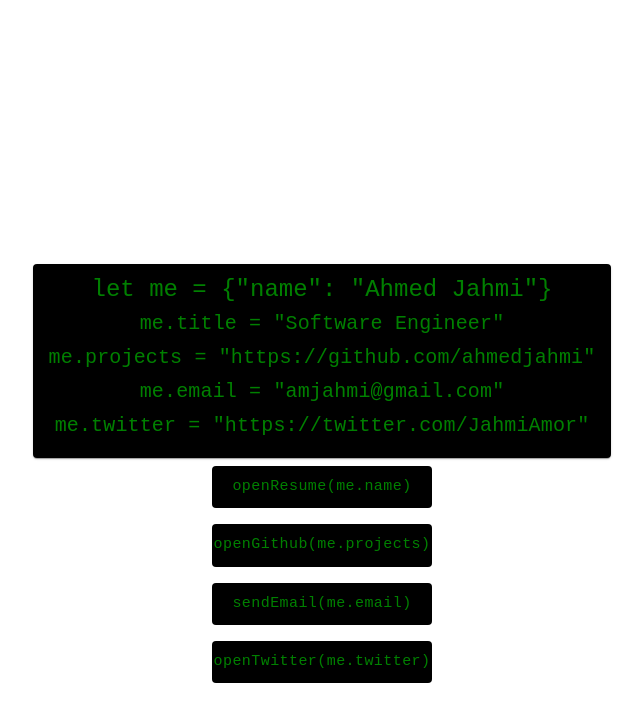
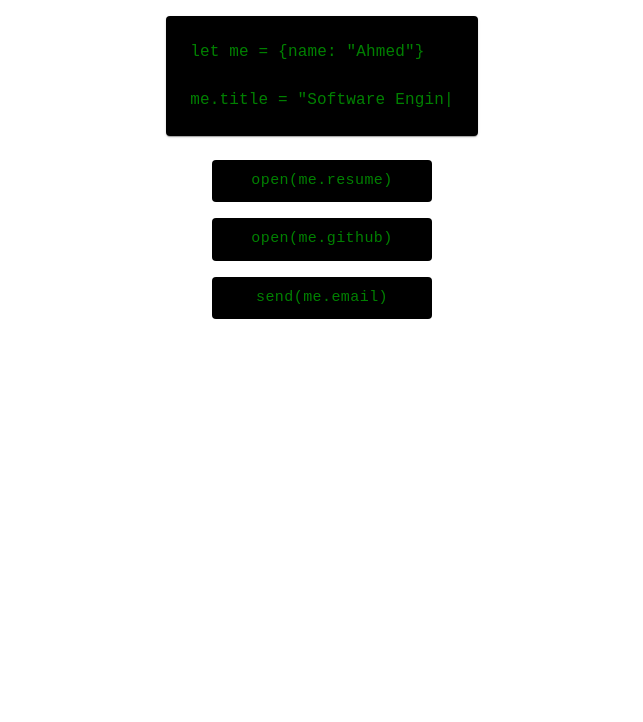
Before and after one commit to ahmedjahmi/AhmedJahmi, a Next.js app: page / in a window 1280 px wide. Shown: the top 722 px of the page, without its empty margins (318-961 px from the left). Built offline with nearby package versions, Linux system fonts and the light colour scheme.

Commit message:
Terrible commit message

```diff
--- a/components/Home.js
+++ b/components/Home.js
@@ -6,13 +6,15 @@ import Typography from '@material-ui/core/Typography';
 import Card from '@material-ui/core/Card';
 import Button from '@material-ui/core/Button'
 import Link from './Link';
+import Typist from 'react-typist';
 
 const useStyles = makeStyles((theme) => ({
 	root: {
 		flexGrow: 1,
-		height: '100vh',
-		marginTop: '33vh',
-		marginBottom: '33vh',
+		fontSize: 12,
+	},
+	item: {
+		margin: theme.spacing(2),
 	},
 	button: {
 		margin: theme.spacing(1),
@@ -21,102 +23,114 @@ const useStyles = makeStyles((theme) => ({
 		color: 'green',
 	},
 	card: {
-		paddingTop: theme.spacing(1),
-		paddingBottom: theme.spacing(2),
-		paddingRight: theme.spacing(2),
-		paddingLeft: theme.spacing(2),
+		// paddingTop: theme.spacing(1),
+		// paddingBottom: theme.spacing(2),
+		// paddingRight: theme.spacing(2),
+		// paddingLeft: theme.spacing(2),
+		maxWidth: '800px',
+		padding: theme.spacing(3),
 		backgroundColor: 'black',
 		color: 'green',
 	},
+	link: {
+		color: 'green',
+		textDecoration: 'none',
+	},
+	cursor: {
+		backgroundColor: 'green',
+		width: '10px',
+		height: '15px',
+	}
 }));
 
 const Home = (props) => {
 	const classes = useStyles();
+	const cursorOptions = {
+		show: true,
+		blink: true,
+		element: '|',
+		hideWhenDone: false,
+		hideWhenDoneDelay: 1000,
+	};
 	return (
 		<div className={classes.root}>
-			<Grid container spacing={2}>
+			<Grid container>
 				<Grid item xs={12}>
 					<Grid
 						container
 						direction='column'
 						justify='center'
 						alignItems='center'
+						alignContent='space-around'
 					>
-						<Grid item>
+						<Grid item xs={12} className={classes.item}>
 							<Card className={classes.card}>
-								<Typography variant='h5' component='h1' align='center'>
+								<Typography variant='body1' component='p'>
 									<code>
-										let me = {'{'}"name": "Ahmed Jahmi"{'}'}
+										<Typist avgTypingDelay={100} startDelay={250} cursor={cursorOptions} >
+											let me = {'{'}name: "Ahmed"{'}'}
+											<br />
+											<br />
+											me.title = "Software Engineer"
+											<br />
+											<br />
+											me.resume = "/resume.png"
+											<br />
+											<br />
+											me.github = "https://github.com/ahmedjahmi"
+											<br />
+											<br />
+											me.email = "amjahmi@gmail.com"
+										</Typist>
 									</code>
 								</Typography>
-								<Typography variant='h6' component='h2' align='center'>
-									<code>me.title = "Software Engineer"</code>
-								</Typography>
-								<Typography variant='h6' component='h2' align='center'>
-									<code>me.projects = "https://github.com/ahmedjahmi"</code>
-								</Typography>
-								<Typography variant='h6' component='h2' align='center'>
-									<code>me.email = "amjahmi@gmail.com"</code>
-								</Typography>
-								<Typography variant='h6' component='h2' align='center'>
-									<code>me.twitter = "https://twitter.com/JahmiAmor"</code>
-								</Typography>
-
 							</Card>
 						</Grid>
 						<Grid item>
-							<Link href='/resume'>
+							<Link className={classes.link} href='/resume'>
 								<Button
 									className={classes.button}
 									variant='outlined'
 									disableElevation
 									size='large'
 								>
-									<code style={{ textTransform: 'none' }}>
-										openResume(me.name)
-									</code>
+									<code style={{ textTransform: 'none' }}>open(me.resume)</code>
 								</Button>
 							</Link>
 						</Grid>
 						<Grid item>
-							<Link href='/'>
-							</Link>
+							<a
+								className={classes.link}
+								href='https://github.com/ahmedjahmi'
+								target='_blank'
+								rel='noopener noreferrer'
+							>
 								<Button
 									className={classes.button}
 									variant='outlined'
 									disableElevation
 									size='large'
 								>
-								<code style={{ textTransform: 'none' }}>
-									openGithub(me.projects)
-								</code>
+									<code style={{ textTransform: 'none' }}>open(me.github)</code>
 								</Button>
+							</a>
 						</Grid>
 						<Grid item>
-							<Link href='/'>
-							</Link>
+							<a
+								className={classes.link}
+								href='mailto:amjahmi@gmail.com'
+								target='_blank'
+								rel='noopener noreferrer'
+							>
 								<Button
 									className={classes.button}
 									variant='outlined'
 									disableElevation
 									size='large'
 								>
-								<code style={{ textTransform: 'none' }}>
-									sendEmail(me.email)
-								</code>
+									<code style={{ textTransform: 'none' }}>send(me.email)</code>
 								</Button>
-						</Grid>
-						<Grid item>
-							<Button
-								className={classes.button}
-								variant='outlined'
-								disableElevation
-								size='large'
-							>
-								<code style={{ textTransform: 'none' }}>
-									openTwitter(me.twitter)
-								</code>
-							</Button>
+							</a>
 						</Grid>
 					</Grid>
 				</Grid>
--- a/components/Meta.js
+++ b/components/Meta.js
@@ -18,6 +18,9 @@ const Meta = () => (
 			rel='stylesheet'
 			href='https://fonts.googleapis.com/css?family=Roboto:300,400,500,700&display=swap'
 		/>
+		<link href="/your-path-to-fontawesome/css/fontawesome.css" rel="stylesheet" />
+		<link href="/your-path-to-fontawesome/css/brands.css" rel="stylesheet" />
+		<link href="/your-path-to-fontawesome/css/solid.css" rel="stylesheet" />
 		<title>Ahmed Jahmi</title>
 	</Head>
 );
--- a/components/Page.js
+++ b/components/Page.js
@@ -11,7 +11,7 @@ const Page = (props) => {
 				<Meta />
 			</Head>
 			<Header />
-			<Container>{props.children}</Container>
+			<Container maxWidth='md'>{props.children}</Container>
 		</>
 	);
 };
--- a/package.json
+++ b/package.json
@@ -13,6 +13,7 @@
     "clsx": "latest",
     "next": "9.4.4",
     "react": "16.13.1",
-    "react-dom": "16.13.1"
+    "react-dom": "16.13.1",
+    "react-typist": "^2.0.5"
   }
 }
--- a/pages/resume.js
+++ b/pages/resume.js
@@ -5,6 +5,7 @@ import Resume from '../components/Resume';
 const useStyles = makeStyles((theme) => ({
 	root: {
 		flexGrow: 1,
+		padding: theme.spacing(2)
 	},
 }));
 
```
Also changed, not shown: components/Resume.js (+24 -21 lines), 1 other file (tests, documents, lock files or other folders). Lines whose indentation alone changed are shown as unchanged.
